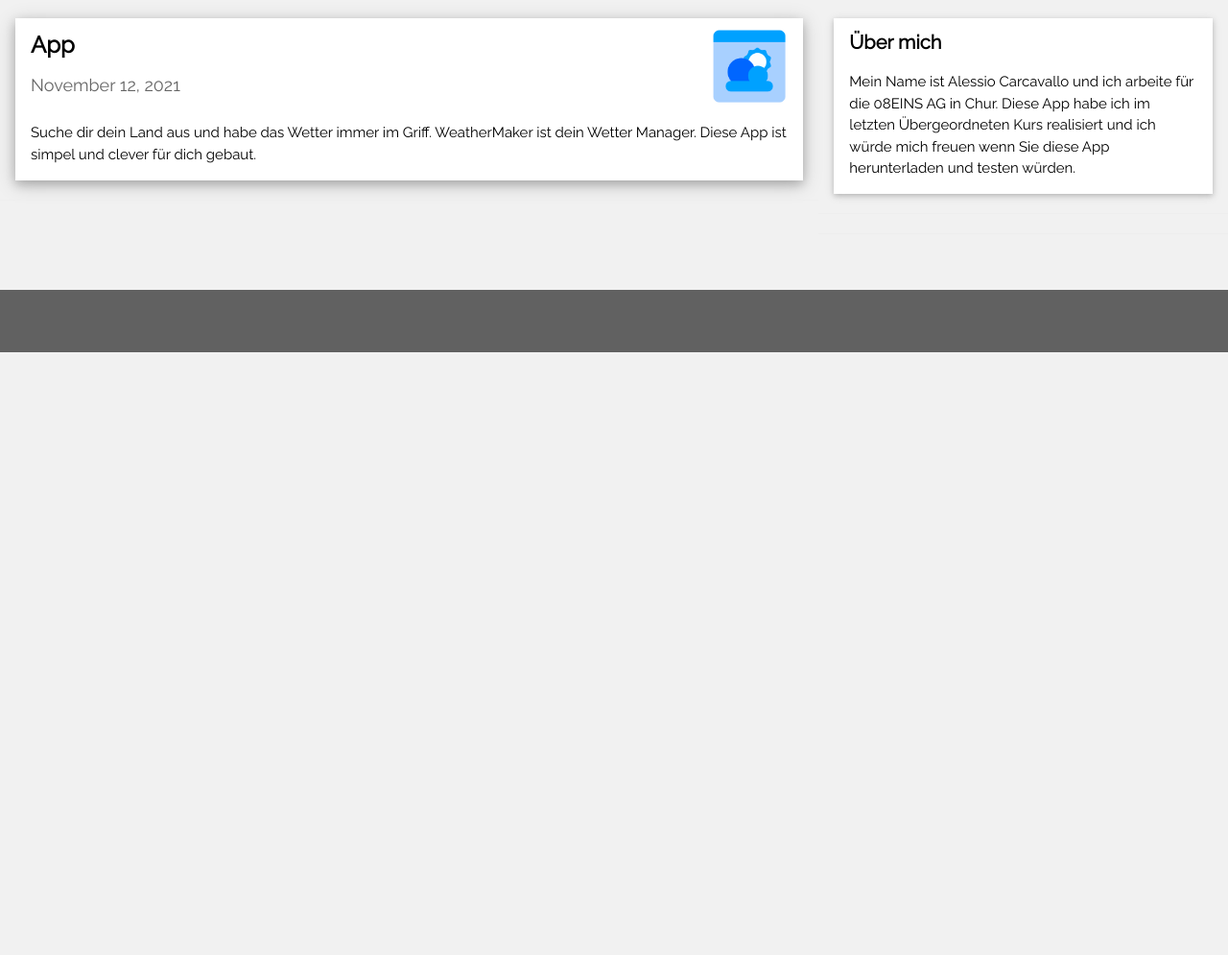
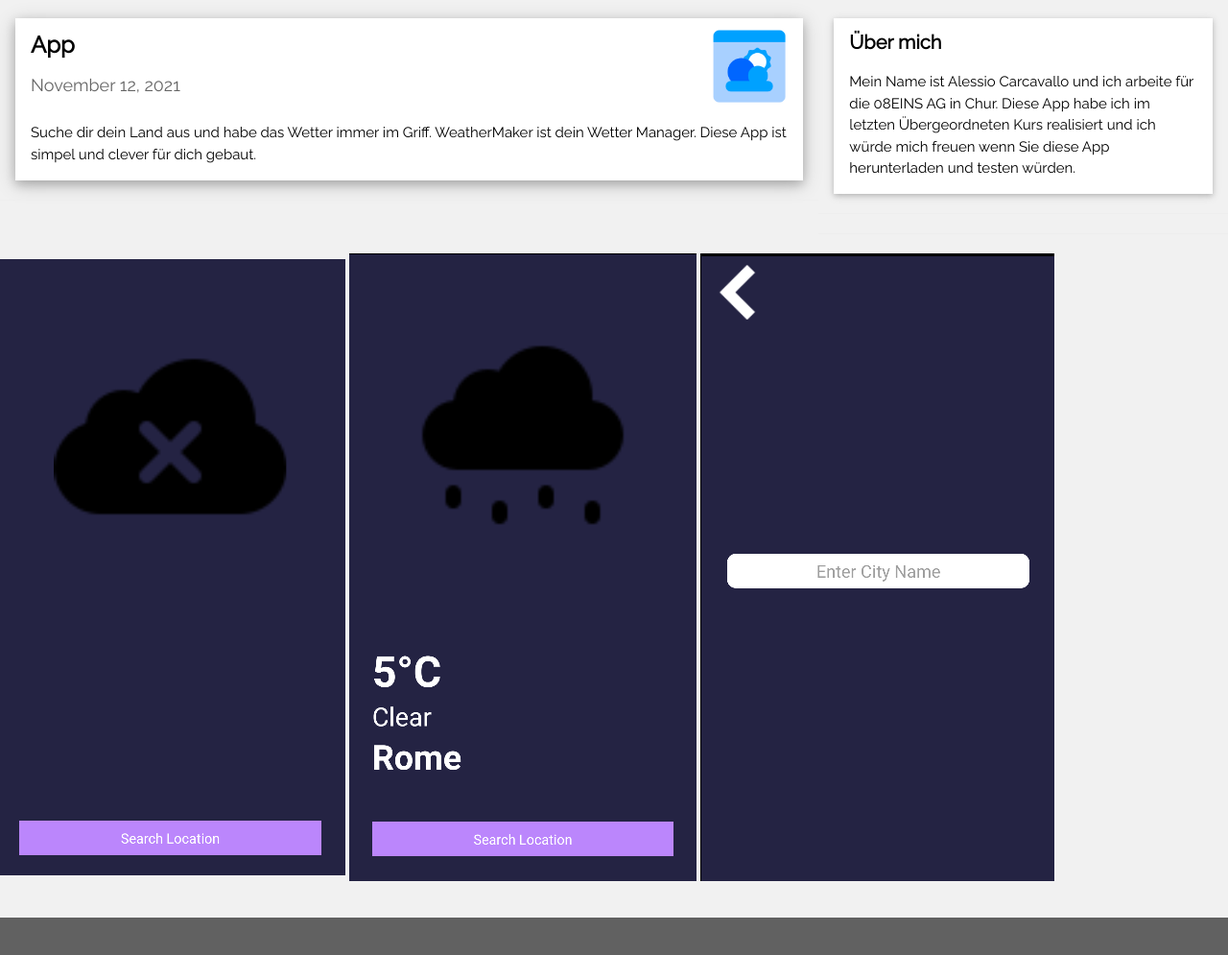
Before and after one commit to antar/WeatherMaker, a plain HTML site: page Docs/Website/index.html in a window 1280 px wide. Shown: the part 215-1210 px from the top of the page at 96% size. Before the commit the page ends 800 px from the top, so only its background shows below. Drawn offline with nearby package versions, Linux system fonts and the light colour scheme.

Commit message:
feat: added pictures to website

```diff
--- a/Docs/Website/index.html
+++ b/Docs/Website/index.html
@@ -54,6 +54,10 @@ and is wrapped around the whole page content, except for the footer in this exam
   <hr>
 </div>
 
+
+<img src="../Website/start.png"></img>
+<img src="../Website/home.png"></img>
+<img src="../Website/find.png"></img>
 <!-- END GRID -->
 </div><br>
 
```
Also changed, not shown: Docs/Website/find.png (added), Docs/Website/home.png (added), Docs/Website/start.png (added).
